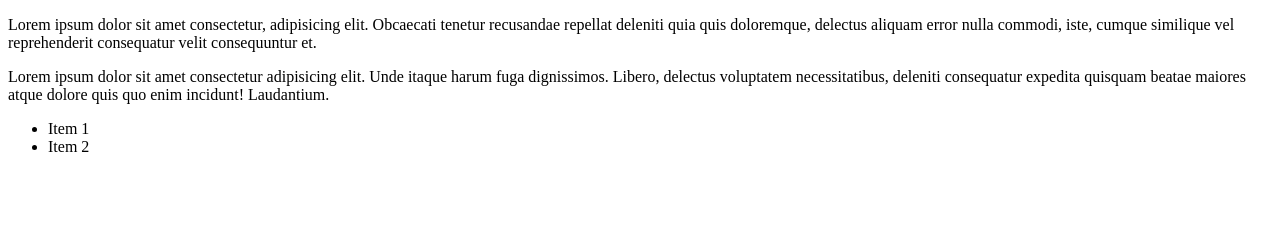
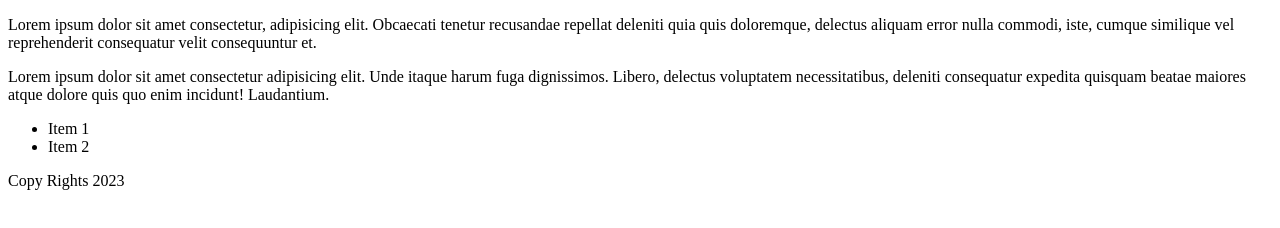
Before and after one commit to NohaEltohamy/OS44, a website: page index.html in a window 1280 px wide. Drawn offline with Linux system fonts and the light colour scheme.

Commit message:
extra content index.html

```diff
--- a/index.html
+++ b/index.html
@@ -14,5 +14,6 @@
             Item 2
         </li>
     </ul>
+    <footer>Copy Rights 2023</footer>
 </body>
 </html>
```
